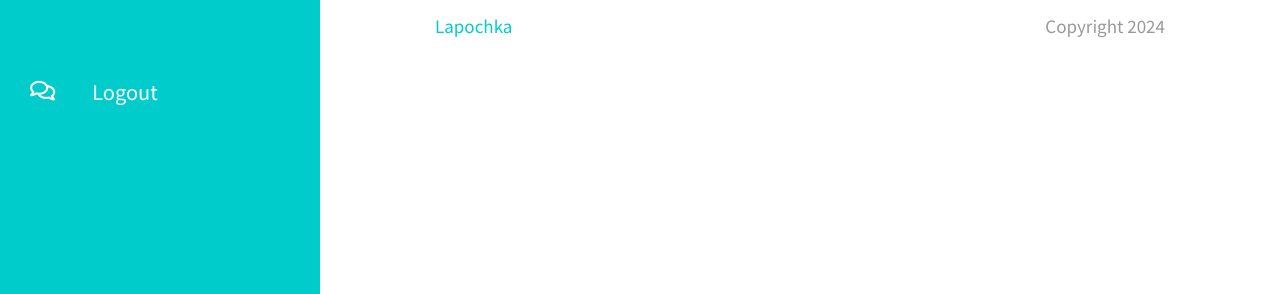
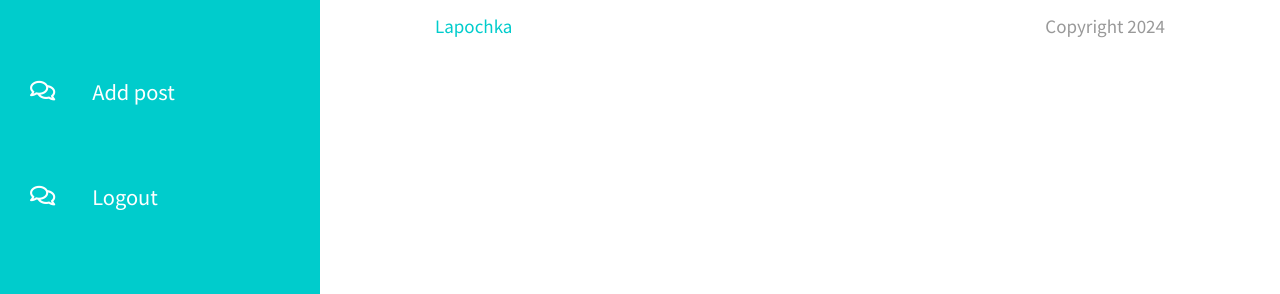
Before and after one commit to Lap0chka/example_blog-2, a Django app: page /user/profile/1 in a window 1280 px wide. Shown: the part 700-994 px from the top of the page. Run offline with Django 5.2, Linux system fonts and the light colour scheme; a user stored in the database is signed in; tables that the repository leaves empty hold one stand-in row (values such as "Sample post"); grey boxes marked "Sample" are stand-in pictures; one stand-in notice (Sample message) is shown; parts of the project's set-up code (start-up, migrations or seed data) failed here and were passed over; some libraries are stand-ins or nearby versions.

Commit message:
06.06.2024

```diff
--- a/my_blog/blog/templates/base.html
+++ b/my_blog/blog/templates/base.html
@@ -49,6 +49,12 @@
                     <a href="{% url 'user:profile' user.id %}" class="tm-nav-link">
                         <i class="far fa-comments"></i>
                         Profile
+                    </a>
+                </li>
+                 <li class="tm-nav-item">
+                    <a href="{% url 'user:add_post' %}" class="tm-nav-link">
+                        <i class="far fa-comments"></i>
+                        Add post
                     </a>
                 </li>
                 <form id="logout-form" action="{% url 'user:logout' %}" method="post" style="display: none;">
--- a/my_blog/users/forms.py
+++ b/my_blog/users/forms.py
@@ -2,6 +2,8 @@ from django.contrib.auth.forms import UserCreationForm, UserChangeForm
 from django.contrib.auth.models import User
 from django import forms
 from django.core.exceptions import ValidationError
+from blog.models import Post
+from django.forms import ModelForm
 
 
 class RegisterUserForm(UserCreationForm):
@@ -30,3 +32,9 @@ class UserProfileForm(UserChangeForm):
         if User.objects.filter(email=email).exists():
             raise ValidationError("This email is already used")
         return cleaned_data
+
+
+class AddPostForm(ModelForm):
+    class Meta:
+        model = Post
+        fields = ('title', 'tags', 'body', 'image')
--- a/my_blog/users/templates/users/login.html
+++ b/my_blog/users/templates/users/login.html
@@ -22,7 +22,7 @@
                 </div>
             </div>
             <div class="form-group row mb-4">
-                <label for="email" class="col-sm-3 col-form-label text-right tm-color-primary">Password</label>
+                <label for="password" class="col-sm-3 col-form-label text-right tm-color-primary">Password</label>
                 <div class="col-sm-9">
                     {{form.password}}
                 </div>
--- a/my_blog/users/urls.py
+++ b/my_blog/users/urls.py
@@ -10,6 +10,7 @@ urlpatterns = [
     path('logout/', LogoutView.as_view(), name='logout'),
     path('register/', views.RegisterUser.as_view(), name='register'),
     path('profile/<int:id>', views.UserProfileView.as_view(), name='profile'),
+    path('add_post/', views.AddPostView.as_view(), name='add_post'),
     path('send_email/', views.send_user_email, name='send_email'),
     path('confirm_email/<str:token>', views.confirm_email, name='confirm_email'),
 ]
--- a/my_blog/users/views.py
+++ b/my_blog/users/views.py
@@ -1,5 +1,4 @@
 import uuid
-from django.contrib.auth.decorators import login_required
 from .forms import RegisterUserForm
 from django.contrib import messages
 from django.urls import reverse_lazy
@@ -7,12 +6,12 @@ from django.shortcuts import get_object_or_404, redirect, reverse, render
 from django.contrib.auth.views import LoginView
 from django.views.generic import CreateView, UpdateView
 from .tasks import send_email_verification
-from .forms import UserProfileForm
+from .forms import UserProfileForm, AddPostForm
 from .models import Profile
 from django.conf import settings
 from django.core.cache import cache
 from django.contrib.auth.models import User
-from django.http import HttpResponseRedirect
+from blog.models import Post
 
 
 class LoginMyView(LoginView):
@@ -95,3 +94,20 @@ def send_user_email(request):
         return redirect(reverse_lazy('user:profile', args=[user.id]))
     messages.success(request, message)
     return redirect(reverse_lazy('blog:index'))
+
+
+class AddPostView(CreateView):
+    template_name = 'users/add_post.html'
+    form_class = AddPostForm
+    model = Post
+
+    def get_success_url(self):
+        messages.success(self.request, "We got your post. Soon we'll check it and add\nThank you")
+        return reverse('user:add_post')
+
+    def form_valid(self, form):
+        user = self.request.user
+        post = form.save(commit=False)
+        post.author = user
+        response = super().form_valid(form)
+        return response
```
Also changed, not shown: my_blog/users/templates/users/add_post.html (added, +61 -0 lines).
